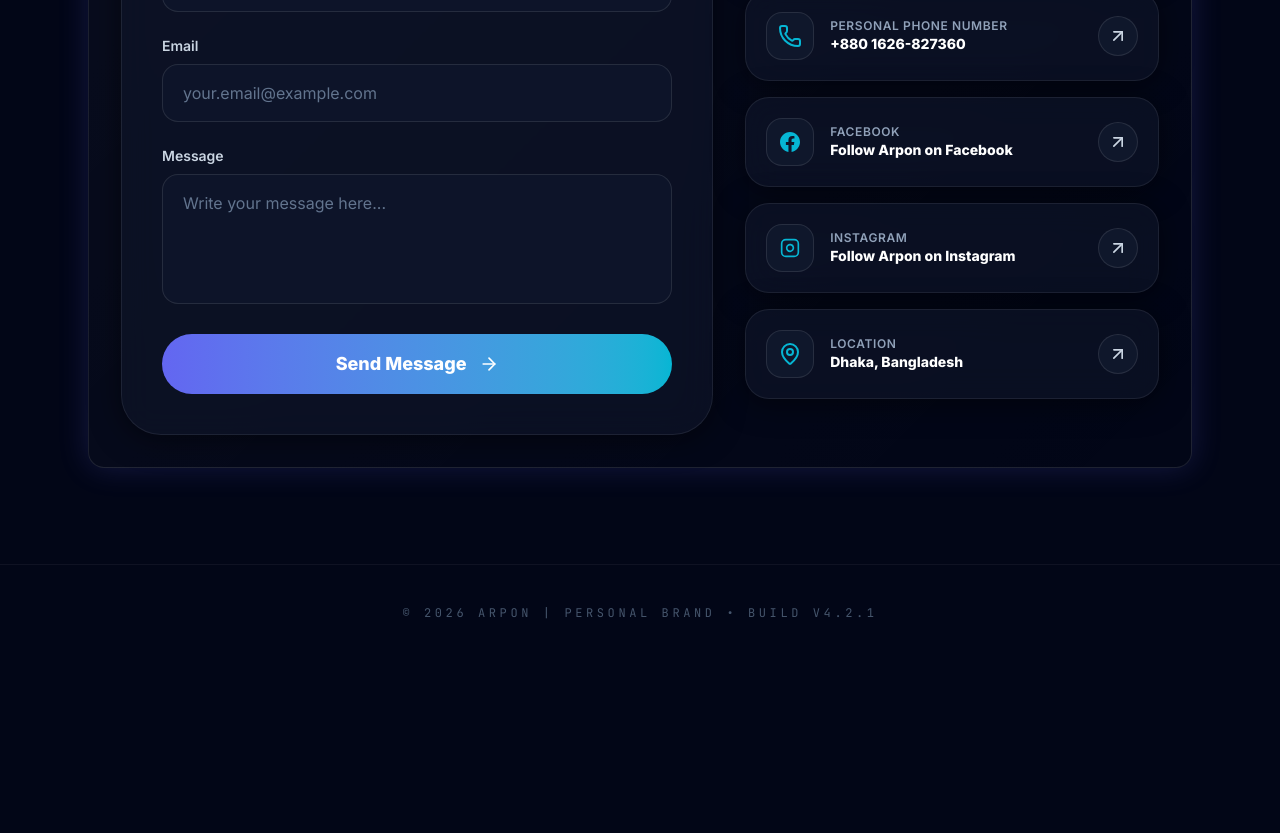
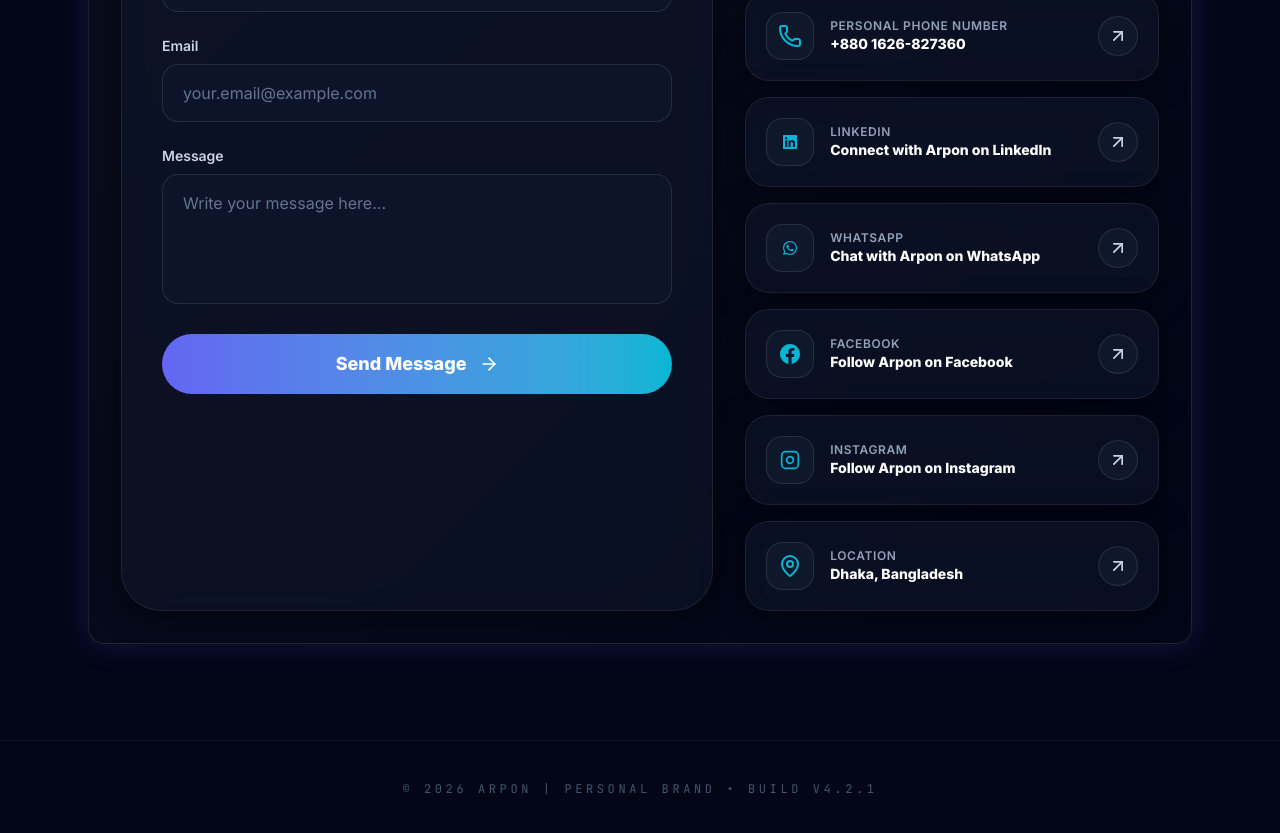
Before and after one commit to arponganapati7-byte/My-web, a React (Vite) app: page / in a window 1280 px wide. Shown: the part 5840-6673 px from the top of the page. Before the commit the page ends 6501 px from the top, so only its background shows below. Built offline with nearby package versions, Linux system fonts and the light colour scheme.

Commit message:
Linkedin and whatsapp contact info added..

```diff
--- a/package.json
+++ b/package.json
@@ -16,6 +16,7 @@
     "nodemailer": "^10.0.10",
     "react": "^19.2.8",
     "react-dom": "^19.2.8",
+    "react-icons": "^5.7.0",
     "tailwindcss": "^4.3.3"
   },
   "devDependencies": {
--- a/src/components/Contact.jsx
+++ b/src/components/Contact.jsx
@@ -6,6 +6,9 @@ import {
   MapPin,
   Phone,
 } from "lucide-react";
+
+import { FaLinkedin, FaWhatsapp } from "react-icons/fa";
+
 
 function Contact() {
   const [isSending, setIsSending] = useState(false);
@@ -258,7 +261,7 @@ function Contact() {
                 py-4
                 px-8
                 rounded-full
-                bg-gradient-to-r
+                bg-linear-to-r
                 from-brand-primary
                 to-brand-secondary
                 text-white
@@ -340,6 +343,20 @@ function Contact() {
             icon={<Phone />}
             title="Personal Phone Number"
             text="+880 1626-827360"
+          />
+          <ContactCard
+            href="https://www.linkedin.com/in/arpon-ganapati"
+            icon={<FaLinkedin />}
+            title="LinkedIn"
+            text="Connect with Arpon on LinkedIn"
+            external
+          />
+          <ContactCard
+            href="https://wa.me/arpon_rizz_99"
+            icon={<FaWhatsapp />}
+            title="WhatsApp"
+            text="Chat with Arpon on WhatsApp"
+            external
           />
 
           <ContactCard
```
Also changed, not shown: 1 other file (tests, documents, lock files or other folders).
